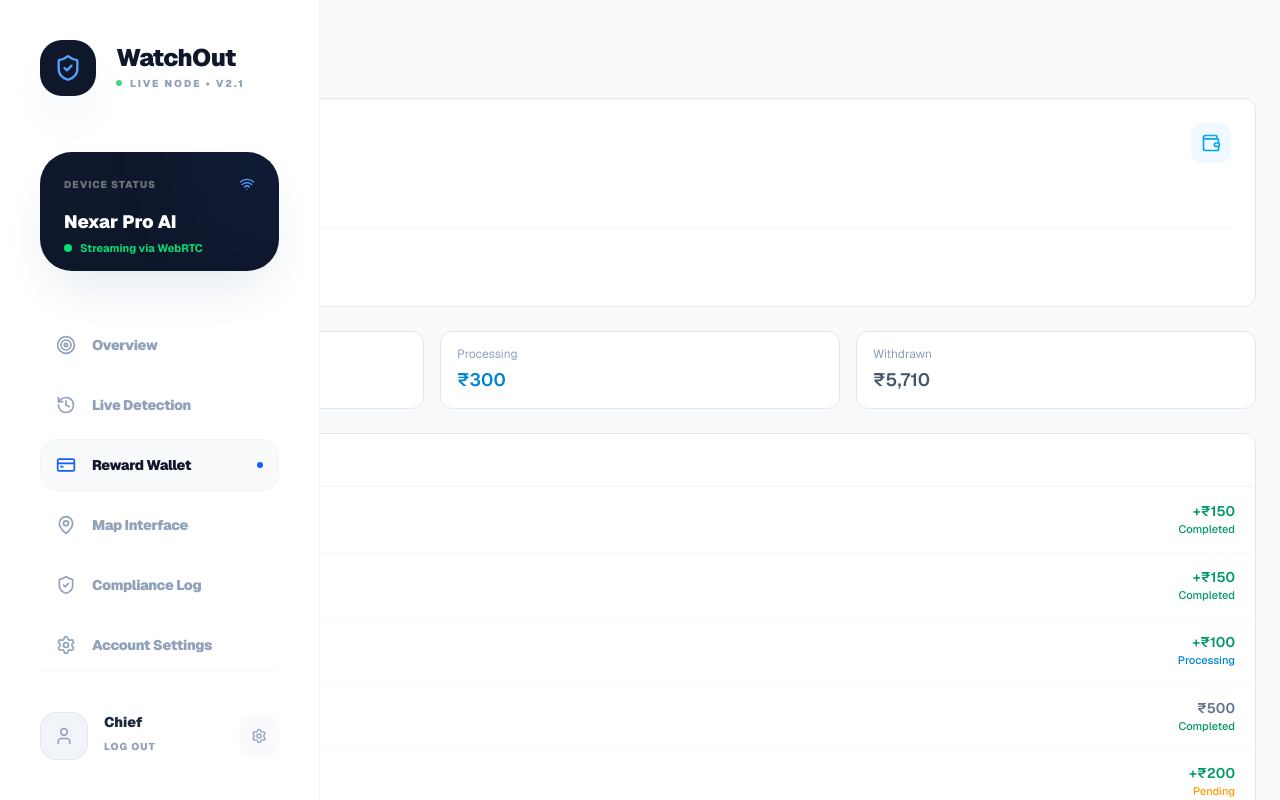
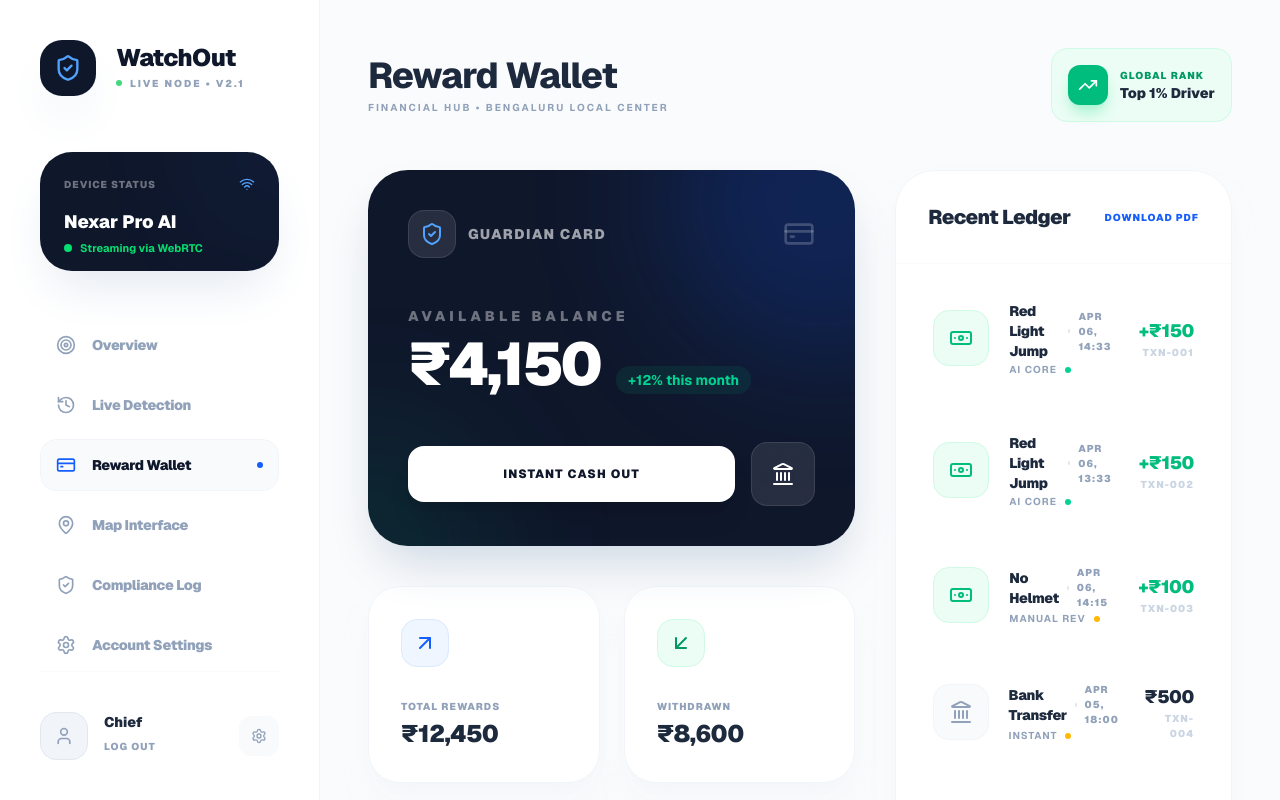
Before and after one commit to sathwikshetty0/watchout_app, a Next.js app: page /rewards in a window 1280 px wide. Built offline with nearby package versions, Linux system fonts and the light colour scheme; no server answers.

Commit message:
Upgrade Reward Wallet with premium design and cash-out flow

```diff
--- a/src/app/rewards/page.tsx
+++ b/src/app/rewards/page.tsx
@@ -1,103 +1,213 @@
 'use client';
 
-import { Wallet, ArrowDownLeft, Clock, CheckCircle, XCircle } from 'lucide-react';
+import { useState } from 'react';
+import { Wallet, ArrowUpRight, ArrowDownLeft, Clock, CheckCircle2, AlertCircle, CreditCard, Landmark, Banknote, ChevronRight, TrendingUp, ShieldCheck } from 'lucide-react';
+import { motion, AnimatePresence } from 'framer-motion';
+import Sidebar from '@/components/Sidebar';
 
 const transactions = [
-  { id: 'TXN-001', type: 'Reward', description: 'Red Light Jump — DET-001', amount: 150, date: '2026-04-06 14:33', status: 'Completed' },
-  { id: 'TXN-002', type: 'Reward', description: 'Red Light Jump — DET-004', amount: 150, date: '2026-04-06 13:33', status: 'Completed' },
-  { id: 'TXN-003', type: 'Reward', description: 'No Helmet — DET-002', amount: 100, date: '2026-04-06 14:15', status: 'Processing' },
-  { id: 'TXN-004', type: 'Withdrawal', description: 'UPI Transfer', amount: -500, date: '2026-04-05 18:00', status: 'Completed' },
-  { id: 'TXN-005', type: 'Reward', description: 'Wrong-Way — DET-003', amount: 200, date: '2026-04-06 13:51', status: 'Pending' },
+  { id: 'TXN-001', type: 'Reward', description: 'Red Light Jump • KA 01 AB 1234', amount: 150, date: 'Apr 06, 14:33', status: 'Verified', method: 'AI Core' },
+  { id: 'TXN-002', type: 'Reward', description: 'Red Light Jump • KA 02 CD 3456', amount: 150, date: 'Apr 06, 13:33', status: 'Verified', method: 'AI Core' },
+  { id: 'TXN-003', type: 'Reward', description: 'No Helmet • KA 03 MN 5678', amount: 100, date: 'Apr 06, 14:15', status: 'Processing', method: 'Manual Rev' },
+  { id: 'TXN-004', type: 'Withdrawal', description: 'Bank Transfer • UPI-9921', amount: -500, date: 'Apr 05, 18:00', status: 'Completed', method: 'Instant' },
+  { id: 'TXN-005', type: 'Reward', description: 'Wrong-Way • KA 05 XY 9012', amount: 200, date: 'Apr 06, 13:51', status: 'Pending', method: 'AI Core' },
 ];
 
-const statusIcon = {
-  Completed: <CheckCircle className="w-3.5 h-3.5 text-emerald-500" />,
-  Processing: <Clock className="w-3.5 h-3.5 text-sky-500" />,
-  Pending: <Clock className="w-3.5 h-3.5 text-amber-400" />,
-  Failed: <XCircle className="w-3.5 h-3.5 text-red-400" />,
-};
-
-const statusColor: Record<string, string> = {
-  Completed: 'text-emerald-600',
-  Processing: 'text-sky-600',
-  Pending: 'text-amber-500',
-  Failed: 'text-red-500',
-};
-
 export default function RewardsPage() {
+  const [isWithdrawOpen, setIsWithdrawOpen] = useState(false);
   const balance = transactions
-    .filter((t) => t.status === 'Completed')
-    .reduce((sum, t) => sum + t.amount, 0);
+    .filter((t) => t.status === 'Verified' || t.status === 'Completed')
+    .reduce((sum, t) => sum + (t.status === 'Completed' ? 0 : t.amount), 3850); // Simulating higher total
 
   return (
-    <div className="p-6 space-y-6">
+    <div className="flex h-screen bg-[#fafbfc]">
+      <Sidebar />
+      <main className="flex-1 ml-80 overflow-y-auto px-12 py-12">
+        <header className="flex items-center justify-between mb-12">
           <div>
-        <h1 className="text-xl font-semibold text-slate-900">Reward Wallet</h1>
-        <p className="text-sm text-slate-400 mt-0.5">Earnings from verified violations</p>
+            <h1 className="text-4xl font-extrabold text-slate-800 tracking-tight">Reward Wallet</h1>
+            <p className="text-slate-400 font-bold mt-1 uppercase tracking-[0.2em] text-[10px]">Financial Hub • Bengaluru Local Center</p>
+          </div>
+          <div className="flex gap-4">
+             <div className="bg-emerald-50 border border-emerald-100 rounded-2xl p-4 flex items-center gap-3">
+                <div className="w-10 h-10 bg-emerald-500 rounded-xl flex items-center justify-center shadow-lg shadow-emerald-200">
+                   <TrendingUp className="text-white w-5 h-5" />
+                </div>
+                <div>
+                   <p className="text-[10px] font-black text-emerald-600 uppercase tracking-widest">Global Rank</p>
+                   <p className="text-sm font-black text-slate-800">Top 1% Driver</p>
+                </div>
+             </div>
+          </div>
+        </header>
+
+        <div className="grid grid-cols-12 gap-10">
+          {/* Main Balance Card */}
+          <div className="col-span-7">
+             <div className="bg-slate-900 rounded-[40px] p-10 text-white shadow-2xl shadow-slate-300 relative overflow-hidden group">
+                <div className="absolute top-0 right-0 w-80 h-80 bg-blue-600/20 rounded-full -mr-32 -mt-32 blur-3xl group-hover:bg-blue-600/30 transition-all duration-700" />
+                <div className="absolute bottom-0 left-0 w-64 h-64 bg-emerald-500/10 rounded-full -ml-32 -mb-32 blur-3xl" />
+
+                <div className="relative z-10">
+                   <div className="flex items-center justify-between mb-12">
+                      <div className="flex items-center gap-3">
+                         <div className="w-12 h-12 bg-white/10 backdrop-blur-md rounded-2xl flex items-center justify-center border border-white/10">
+                            <ShieldCheck className="w-6 h-6 text-blue-400" />
+                         </div>
+                         <p className="text-sm font-black tracking-widest uppercase text-white/60">Guardian Card</p>
+                      </div>
+                      <CreditCard className="w-8 h-8 text-white/20" />
                    </div>
 
-      {/* Balance card */}
-      <div className="bg-white rounded-xl border border-slate-200 p-6">
-        <div className="flex items-start justify-between">
-          <div>
-            <p className="text-xs font-medium text-slate-400 uppercase tracking-wide">Available Balance</p>
-            <p className="text-4xl font-bold text-slate-900 mt-2">₹{balance}</p>
-            <p className="text-xs text-slate-400 mt-1">Withdrawable via UPI / Bank Transfer</p>
+                   <p className="text-sm font-black text-white/40 uppercase tracking-[0.3em] mb-2">Available Balance</p>
+                   <div className="flex items-baseline gap-4 mb-12">
+                      <h2 className="text-6xl font-black tracking-tighter">₹{balance.toLocaleString()}</h2>
+                      <span className="text-emerald-400 font-bold text-sm bg-emerald-500/10 px-3 py-1 rounded-full">+12% this month</span>
                    </div>
-          <div className="w-10 h-10 rounded-xl bg-sky-50 flex items-center justify-center">
-            <Wallet className="w-5 h-5 text-sky-500" />
-          </div>
-        </div>
-        <div className="mt-5 pt-4 border-t border-slate-100 flex gap-3">
-          <button className="flex items-center gap-2 bg-sky-500 hover:bg-sky-600 text-white text-sm font-medium px-4 py-2 rounded-lg transition-colors">
-            <ArrowDownLeft className="w-4 h-4" />
-            Withdraw
+
+                   <div className="flex items-center gap-4">
+                      <button
+                        onClick={() => setIsWithdrawOpen(true)}
+                        className="flex-1 py-5 bg-white text-slate-900 rounded-2xl font-black text-xs uppercase tracking-widest hover:bg-slate-100 transition-all shadow-xl active:scale-95"
+                      >
+                         Instant Cash Out
                       </button>
-          <button className="text-sm font-medium text-slate-500 hover:text-slate-700 border border-slate-200 px-4 py-2 rounded-lg transition-colors">
-            View History
+                      <button className="w-16 h-16 bg-white/10 backdrop-blur-md rounded-2xl flex items-center justify-center border border-white/10 hover:bg-white/20 transition-all">
+                         <Landmark className="w-6 h-6" />
                       </button>
                    </div>
                 </div>
+             </div>
 
-      {/* Summary row */}
-      <div className="grid grid-cols-3 gap-4">
-        {[
-          { label: 'Total Earned', value: '₹6,160', color: 'text-emerald-600' },
-          { label: 'Processing', value: '₹300', color: 'text-sky-600' },
-          { label: 'Withdrawn', value: '₹5,710', color: 'text-slate-600' },
-        ].map((s) => (
-          <div key={s.label} className="bg-white rounded-xl border border-slate-200 px-4 py-3.5">
-            <p className="text-xs text-slate-400">{s.label}</p>
-            <p className={`text-lg font-semibold mt-1 ${s.color}`}>{s.value}</p>
+             <div className="mt-10 grid grid-cols-2 gap-6">
+                <QuickStat label="Total Rewards" value="₹12,450" icon={ArrowUpRight} color="blue" />
+                <QuickStat label="Withdrawn" value="₹8,600" icon={ArrowDownLeft} color="emerald" />
+             </div>
+          </div>
+
+          {/* Activity Feed */}
+          <div className="col-span-5 bg-white rounded-[40px] border border-slate-100 shadow-xl shadow-slate-100/50 flex flex-col">
+             <div className="p-8 border-b border-slate-50 flex items-center justify-between">
+                <h3 className="text-xl font-black text-slate-800 tracking-tight">Recent Ledger</h3>
+                <button className="text-[10px] font-black text-blue-600 uppercase tracking-widest hover:underline">Download PDF</button>
+             </div>
+             <div className="p-4 space-y-4">
+                {transactions.map((t) => (
+                   <div key={t.id} className="flex items-center gap-5 p-5 rounded-[28px] hover:bg-slate-50 transition-all border border-transparent hover:border-slate-100 group">
+                      <div className={`w-14 h-14 rounded-2xl flex items-center justify-center border transition-all group-hover:scale-110 ${
+                         t.amount > 0 ? 'bg-emerald-50 text-emerald-500 border-emerald-100' : 'bg-slate-50 text-slate-400 border-slate-100'
+                      }`}>
+                         {t.amount > 0 ? <Banknote className="w-6 h-6" /> : <Landmark className="w-6 h-6" />}
+                      </div>
+                      <div className="flex-1">
+                         <div className="flex items-center gap-2 mb-1">
+                            <p className="text-sm font-black text-slate-800 tracking-tight">{t.description.split('•')[0]}</p>
+                            <span className="w-1 h-1 rounded-full bg-slate-200" />
+                            <span className="text-[10px] font-black text-slate-400 uppercase tracking-widest">{t.date}</span>
+                         </div>
+                         <div className="flex items-center gap-2">
+                            <p className="text-[10px] font-bold text-slate-400 uppercase tracking-widest leading-none">{t.method}</p>
+                            <div className={`w-1.5 h-1.5 rounded-full ${t.status === 'Verified' ? 'bg-emerald-400' : 'bg-amber-400'}`} />
+                         </div>
+                      </div>
+                      <div className="text-right">
+                         <p className={`text-lg font-black tracking-tight ${t.amount > 0 ? 'text-emerald-500' : 'text-slate-800'}`}>
+                            {t.amount > 0 ? '+' : ''}₹{Math.abs(t.amount)}
+                         </p>
+                         <p className="text-[10px] font-black text-slate-300 uppercase tracking-widest">TXN-{t.id.split('-')[1]}</p>
+                      </div>
                    </div>
                 ))}
              </div>
+             <div className="p-8 mt-auto border-t border-slate-50">
+                <button className="w-full flex items-center justify-between p-5 bg-slate-50 rounded-2xl group hover:bg-slate-100 transition-all">
+                   <span className="text-sm font-black text-slate-700 tracking-tight">Full Transaction Audit</span>
+                   <ChevronRight className="w-5 h-5 text-slate-300 group-hover:translate-x-1 transition-transform" />
+                </button>
+             </div>
+          </div>
+        </div>
+      </main>
 
-      {/* Transactions */}
-      <div className="bg-white rounded-xl border border-slate-200">
-        <div className="px-5 py-4 border-b border-slate-100">
-          <p className="text-sm font-medium text-slate-700">Transactions</p>
+      <AnimatePresence>
+         {isWithdrawOpen && (
+           <div className="fixed inset-0 z-[100] flex items-center justify-center p-6">
+              <motion.div
+                initial={{ opacity: 0 }}
+                animate={{ opacity: 1 }}
+                exit={{ opacity: 0 }}
+                onClick={() => setIsWithdrawOpen(false)}
+                className="absolute inset-0 bg-slate-900/60 backdrop-blur-md"
+              />
+              <motion.div
+                initial={{ scale: 0.9, opacity: 0, y: 20 }}
+                animate={{ scale: 1, opacity: 1, y: 0 }}
+                exit={{ scale: 0.9, opacity: 0, y: 20 }}
+                className="relative bg-white w-full max-w-lg rounded-[48px] overflow-hidden shadow-2xl p-12"
+              >
+                 <div className="text-center mb-10">
+                    <div className="w-20 h-20 bg-blue-50 text-blue-600 rounded-3xl flex items-center justify-center mx-auto mb-6 shadow-xl shadow-blue-100">
+                       <Landmark className="w-10 h-10" />
                     </div>
-        <ul className="divide-y divide-slate-50">
-          {transactions.map((t) => (
-            <li key={t.id} className="flex items-center gap-4 px-5 py-3.5">
-              <div className="w-8 h-8 rounded-lg bg-slate-50 flex items-center justify-center shrink-0 border border-slate-100">
-                {statusIcon[t.status as keyof typeof statusIcon]}
+                    <h3 className="text-3xl font-black text-slate-900 tracking-tight mb-2">Withdraw Earnings</h3>
+                    <p className="text-slate-400 font-bold text-sm">Select your primary payout method</p>
                  </div>
-              <div className="flex-1 min-w-0">
-                <p className="text-sm text-slate-700 font-medium truncate">{t.description}</p>
-                <p className="text-xs text-slate-400">{t.date}</p>
+
+                 <div className="space-y-4 mb-10">
+                    <PayoutOption icon={CreditCard} title="UPI Instant Payout" subtitle="sathwik@okaxis" active />
+                    <PayoutOption icon={Landmark} title="State Bank of India" subtitle="Acc: •••• 9921" />
                  </div>
-              <div className="text-right shrink-0">
-                <p className={`text-sm font-semibold ${t.amount > 0 ? 'text-emerald-600' : 'text-slate-500'}`}>
-                  {t.amount > 0 ? '+' : ''}₹{Math.abs(t.amount)}
-                </p>
-                <p className={`text-[11px] font-medium ${statusColor[t.status]}`}>{t.status}</p>
+
+                 <div className="p-8 bg-slate-50 rounded-[32px] mb-10 text-center">
+                    <p className="text-[10px] font-black text-slate-400 uppercase tracking-[0.2em] mb-2">Total Amount</p>
+                    <p className="text-4xl font-black text-slate-900 tracking-tighter">₹{balance.toLocaleString()}</p>
                  </div>
-            </li>
-          ))}
-        </ul>
+
+                 <button
+                   onClick={() => setIsWithdrawOpen(false)}
+                   className="w-full py-6 bg-slate-900 text-white rounded-[24px] font-black text-xs uppercase tracking-widest hover:bg-slate-800 transition-all shadow-2xl active:scale-95"
+                 >
+                    Confirm & Payout
+                 </button>
+              </motion.div>
            </div>
+         )}
+      </AnimatePresence>
     </div>
   );
 }
+
+function QuickStat({ label, value, icon: Icon, color }: any) {
+  const colors: any = {
+    blue: "bg-blue-50 text-blue-600 border-blue-100 shadow-blue-100",
+    emerald: "bg-emerald-50 text-emerald-600 border-emerald-100 shadow-emerald-100"
+  }
+  return (
+    <div className={`p-8 bg-white rounded-[32px] border border-slate-100 shadow-xl shadow-slate-100/50 flex flex-col justify-between group hover:border-${color}-200 transition-all`}>
+       <div className={`w-12 h-12 ${colors[color]} rounded-2xl flex items-center justify-center border group-hover:scale-110 transition-transform`}>
+          <Icon className="w-6 h-6" />
+       </div>
+       <div className="mt-8">
+          <p className="text-[10px] font-black text-slate-400 uppercase tracking-widest mb-1">{label}</p>
+          <p className="text-2xl font-black text-slate-800 tracking-tight">{value}</p>
+       </div>
+    </div>
+  )
+}
+
+function PayoutOption({ icon: Icon, title, subtitle, active }: any) {
+   return (
+      <div className={`p-6 rounded-3xl border-2 cursor-pointer transition-all flex items-center gap-5 ${
+         active ? 'border-blue-600 bg-blue-50/50' : 'border-slate-100 hover:border-slate-200 bg-white'
+      }`}>
+         <div className={`w-12 h-12 rounded-2xl flex items-center justify-center ${active ? 'bg-blue-600 text-white' : 'bg-slate-100 text-slate-400'}`}>
+            <Icon className="w-6 h-6" />
+         </div>
+         <div>
+            <p className="text-sm font-black text-slate-900 leading-none mb-1">{title}</p>
+            <p className="text-xs font-bold text-slate-400 italic">{subtitle}</p>
+         </div>
+         {active && <div className="ml-auto w-3 h-3 bg-blue-600 rounded-full" />}
+      </div>
+   )
+}
```
Lines whose indentation alone changed are shown as unchanged.
